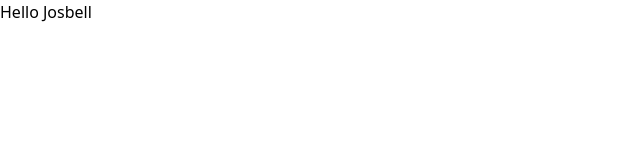
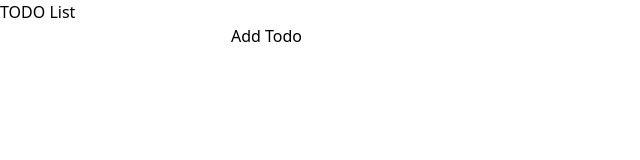
Before and after one commit to josbell/todo, a React (Vite) app: page / in a window 1280 px wide. Shown: the top 160 px of the page, without its empty margins (0-640 px from the left). Built offline with nearby package versions, Linux system fonts and the light colour scheme.

Commit message:
Install Jest and create first test Add New Todo feature - WIP
Co-authored-by: Marco Molina <marcomolina11@gmail.com>

```diff
--- a/eslint.config.mjs
+++ b/eslint.config.mjs
@@ -2,7 +2,7 @@ import globals from "globals";
 import pluginJs from "@eslint/js";
 import tseslint from "typescript-eslint";
 import pluginReact from "eslint-plugin-react";
-
+import pluginNode from 'eslint-plugin-node';
 
 /** @type {import('eslint').Linter.Config[]} */
 export default [
@@ -11,4 +11,6 @@ export default [
   pluginJs.configs.recommended,
   ...tseslint.configs.recommended,
   pluginReact.configs.flat.recommended,
+  pluginNode.configs.recommended,
+
 ];
--- a/src/App.tsx
+++ b/src/App.tsx
@@ -2,7 +2,11 @@ import React from "react";
 
 function App() {
   return (
-    <h1>Hello Josbell</h1>
+    <main>
+      <h1 data-testid="title">TODO List</h1>
+      <input type="text"></input>
+      <button>Add Todo</button>
+    </main>
   )
 }
 
```
Also changed, not shown: jest.config.js (added, +8 -0 lines), package.json (+7 -1 lines), tsconfig.json (added, +18 -0 lines), src/setupTests.js (added), 1 other file (tests, documents, lock files or other folders).
